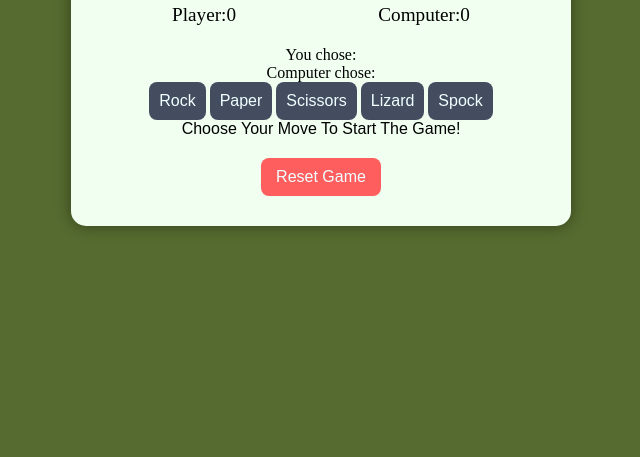
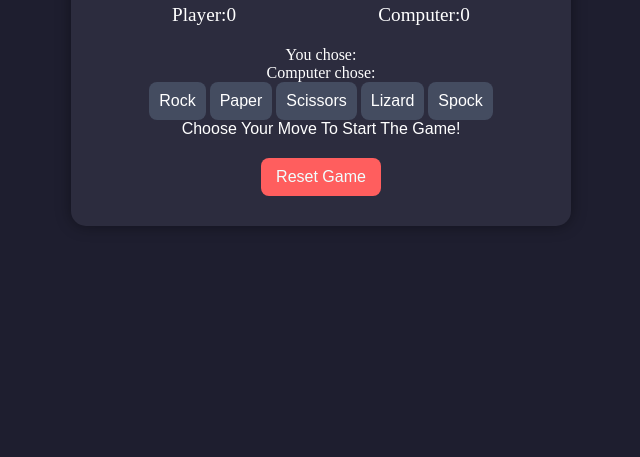
Before and after one commit to sharon-bunyasi/Rock-Paper-Scissors-Lizard-Spock, a plain HTML site: page index.html in a window 1280 px wide. Shown: the part 343-800 px from the top of the page, without its empty margins (319-959 px from the left). Drawn offline with Linux system fonts and the light colour scheme; a web font is replaced by a local one.

Commit message:
changed the colors of the page

```diff
--- a/assets/css/style.css
+++ b/assets/css/style.css
@@ -8,8 +8,8 @@
 
 /* set the body to center everything in the middle of the screen*/
 body {
-    background-color: darkolivegreen;
-    color: #000;
+    background-color: #1e1e2f;
+    color: #fff;
     display: flex;
     align-items: center;
     justify-content: center;
@@ -21,7 +21,7 @@ body {
 
 /*main box holding the whole game interface*/
 .container{
-    background-color: honeydew;
+    background-color: #2c2c3e;
     padding: 30px;
     border-radius: 15px;
     box-shadow: 0 0 15px rgba(0,0,0,0.4);
@@ -64,12 +64,12 @@ button.choice {
     cursor: pointer;
     transition: background-color 0.2s ease;
     background-color: #444c60;
-    color: azure;
+    color: #fff;
 }
 
 /*hover effect to highlight the buttons when hovered*/
 button.choice:hover{
-    background-color: black;
+    background-color: #646cff;
 }
 
 /*style for the message*/
@@ -90,7 +90,7 @@ button.choice:hover{
     cursor: pointer;
 }
 #reset:hover {
-    background-color: red;
+    background-color: #e84a4a;
 }
 
 /*smaller screen styles*/
```
